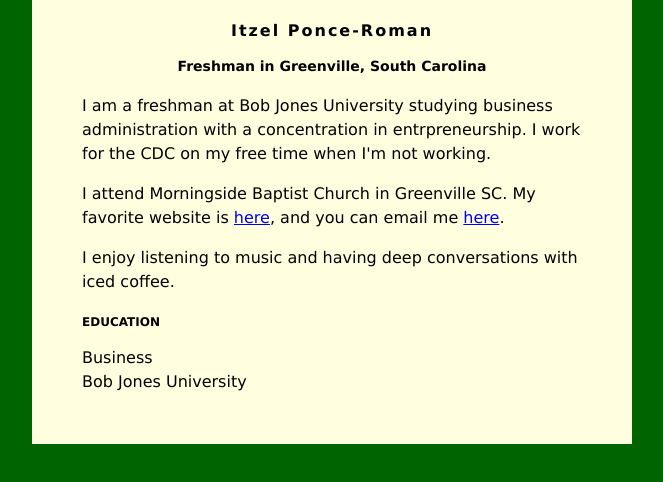
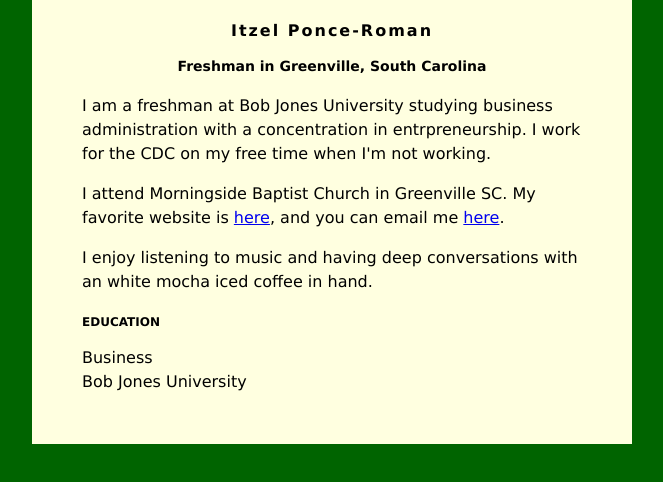
Before and after one commit to itzybitsyspider/itzybitsyspider.github.io, a plain HTML site: page index.html in a window 1280 px wide. Shown: the whole page, without its empty margins (308-971 px from the left). Drawn offline with Linux system fonts and the light colour scheme.

Commit message:
itzelponce.me

```diff
--- a/index.html
+++ b/index.html
@@ -40,7 +40,7 @@
             <a href="mailto:iponc408@students.bju.edu">here</a>.
          </p>
          <p>
-            I enjoy listening to music and having deep conversations with iced coffee.
+            I enjoy listening to music and having deep conversations with an white mocha iced coffee in hand.
          </p>
         <h3>EDUCATION</h3>
         Business<br />
```
